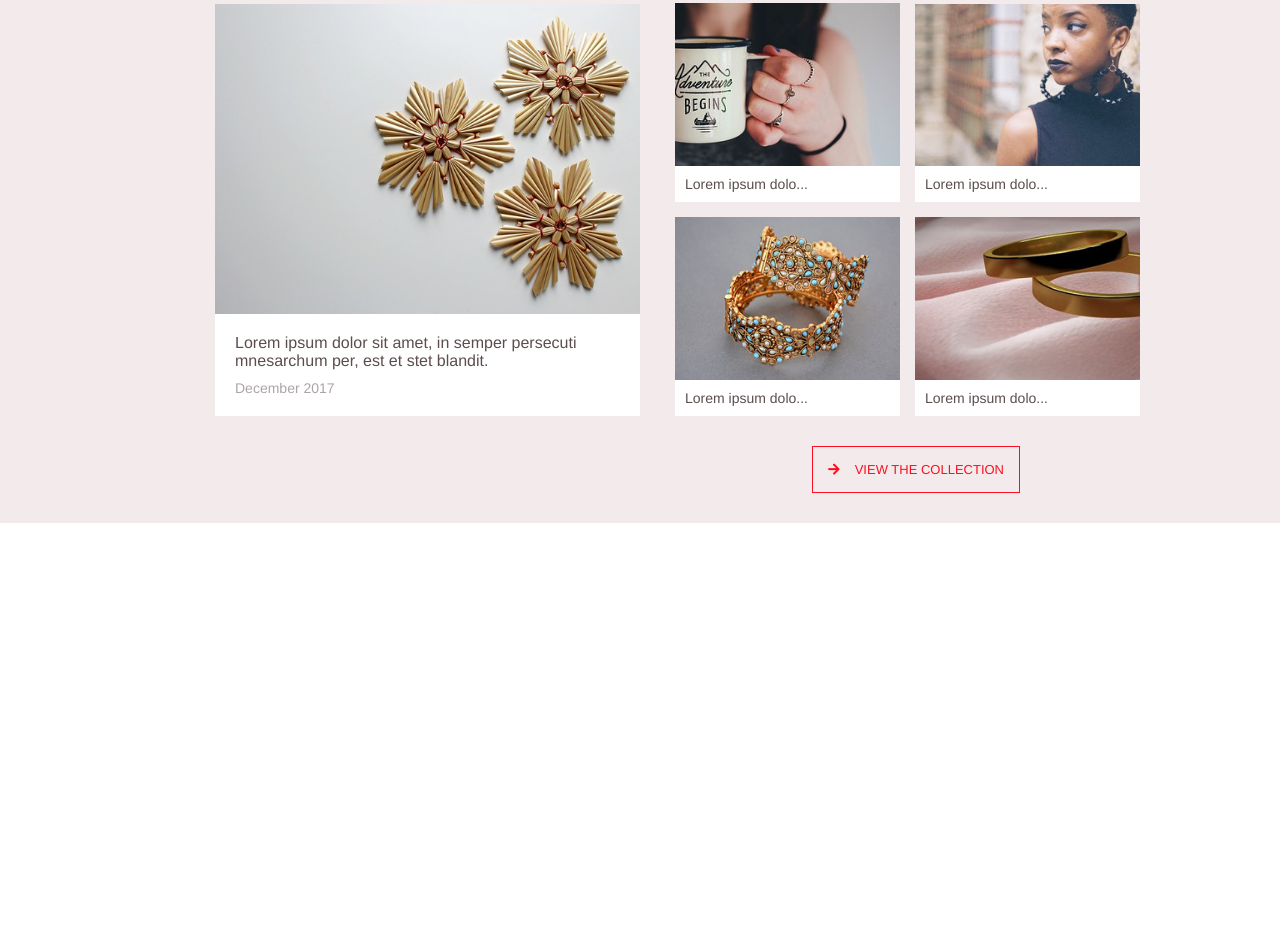
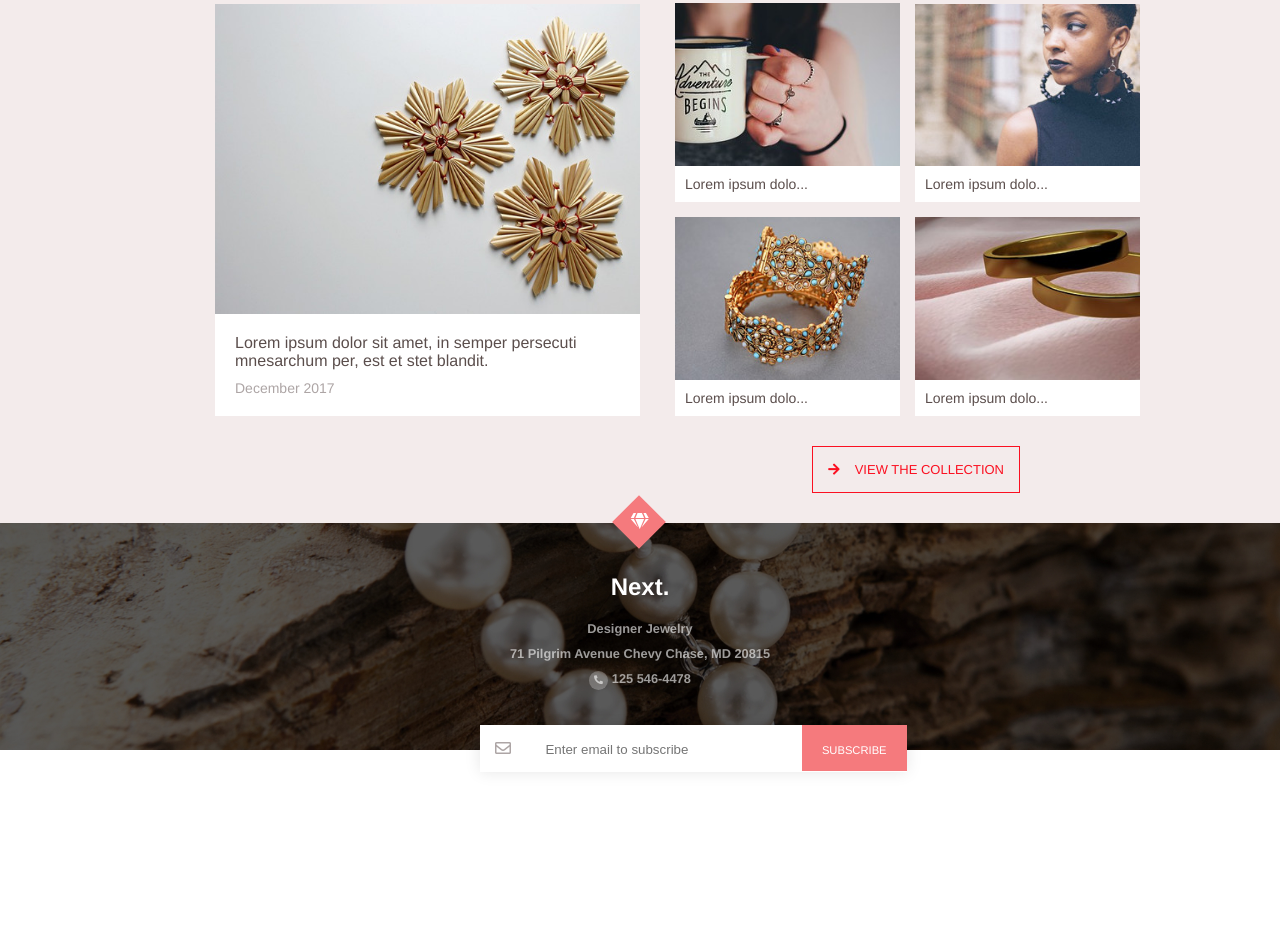
Before and after one commit to billyderringer/jewelry-store, a plain HTML site: page index.html in a window 1280 px wide. Shown: the part 2864-3814 px from the top of the page. Before the commit the page ends 3387 px from the top, so only its background shows below. Drawn offline with nearby package versions, Linux system fonts and the light colour scheme; a web font is replaced by a local one.

Commit message:
added contact section

```diff
--- a/css/colors.scss
+++ b/css/colors.scss
@@ -1,6 +1,6 @@
 $pink:          #fb1021;
 $d-pink:        #fd405e;
-$dull-pink:     #d1aaaa;
+$dull-pink:     #f57a7d;
 $brown-pink:    #a4837c;
 $black:         #151011;
 $dark-grey:     #5b4e4c;
--- a/css/main-style.scss
+++ b/css/main-style.scss
@@ -144,7 +144,7 @@
   padding: 10px;
   position: absolute;
   top: -20px;
-  left: 50%;
+  left: calc(50% - 20px);
   display: inline-block;
   border: 1px solid $lighter-grey;
   transform: rotate(45deg);
--- a/css/sections/contact.scss
+++ b/css/sections/contact.scss
@@ -0,0 +1,65 @@
+@import "../colors";
+
+#container-contact{
+  position: relative;
+  background-image: url("../assets/contact-bg.jpg");
+  background-size: cover;
+  background-repeat: no-repeat;
+  .section-gem{
+    border: none;
+    background-color: $dull-pink;
+    i{
+      color: $white;
+    }
+  }
+  #contact-block{
+    color: $white;
+    padding: 50px 0;
+    h2{
+      padding-bottom: 20px;
+    }
+    h3{
+      font-size: .8em;
+      color: rgba(255,255,255, .6);
+      padding-bottom: 10px;
+    }
+    #phone{
+      i{
+        font-size: .7em;
+        padding: 5px;
+        border-radius: 50%;
+        background-color: rgba(255,255,255, .25)
+      }
+    }
+  }
+  #newsletter-field{
+    position: absolute;
+    bottom: -10%;
+    left: 37.5%;
+    box-shadow: 0 0 15px rgba(0,0,0,.1);
+    div {
+      border-radius: 3px;
+      background-color: $white;
+      i {
+        color: $light-grey;
+        background-color: $white;
+        padding: 15px;
+      }
+      input {
+        color: $light-grey;
+        background-color: $white;
+        border: none;
+        padding: 15px 75px 15px 15px;
+        &:focus{
+          outline: none;
+        }
+      }
+      a{
+        color: $white;
+        background-color: $dull-pink;
+        padding: 19px 20px 15px;
+        font-size: .7em;
+      }
+    }
+  }
+}
--- a/css/sections/footer.scss
+++ b/css/sections/footer.scss
@@ -0,0 +1,8 @@
+@import "../colors";
+
+footer{
+  height: 25vh;
+  #footer-menu{
+
+  }
+}
--- a/index.html
+++ b/index.html
@@ -310,6 +310,40 @@
     </section>
 </section>
 
+<!-- Contact -->
+<section id="container-contact">
+    <div class="section-gem center-all-flex">
+        <i class="fas fa-gem"></i>
+    </div>
+    <section id="contact-block"
+             class="center-all-flex flex-column">
+        <h2>Next.</h2>
+        <h3>Designer Jewelry</h3>
+        <h3>71 Pilgrim Avenue Chevy Chase, MD 20815</h3>
+        <h3 id="phone">
+            <i class="fas fa-phone fa-flip-horizontal"></i> 125 546-4478
+        </h3>
+    </section>
+    <section id="newsletter-field"
+             class="center-all-flex flex-row">
+        <div>
+            <i class="far fa-envelope"></i>
+            <input type="text"
+                   placeholder="Enter email to subscribe">
+            <a href="#">SUBSCRIBE</a>
+        </div>
+    </section>
+</section>
+
+<!-- Footer -->
+<footer>
+    <section id="footer-menu">
+
+    </section>
+</footer>
+
+
+
 <!-- Setup RequireJS -->
 <script data-main="config" src="require-2.3.5.js"></script>
 <script>
```
Also changed, not shown: css/main-style.css, 1 other file.
